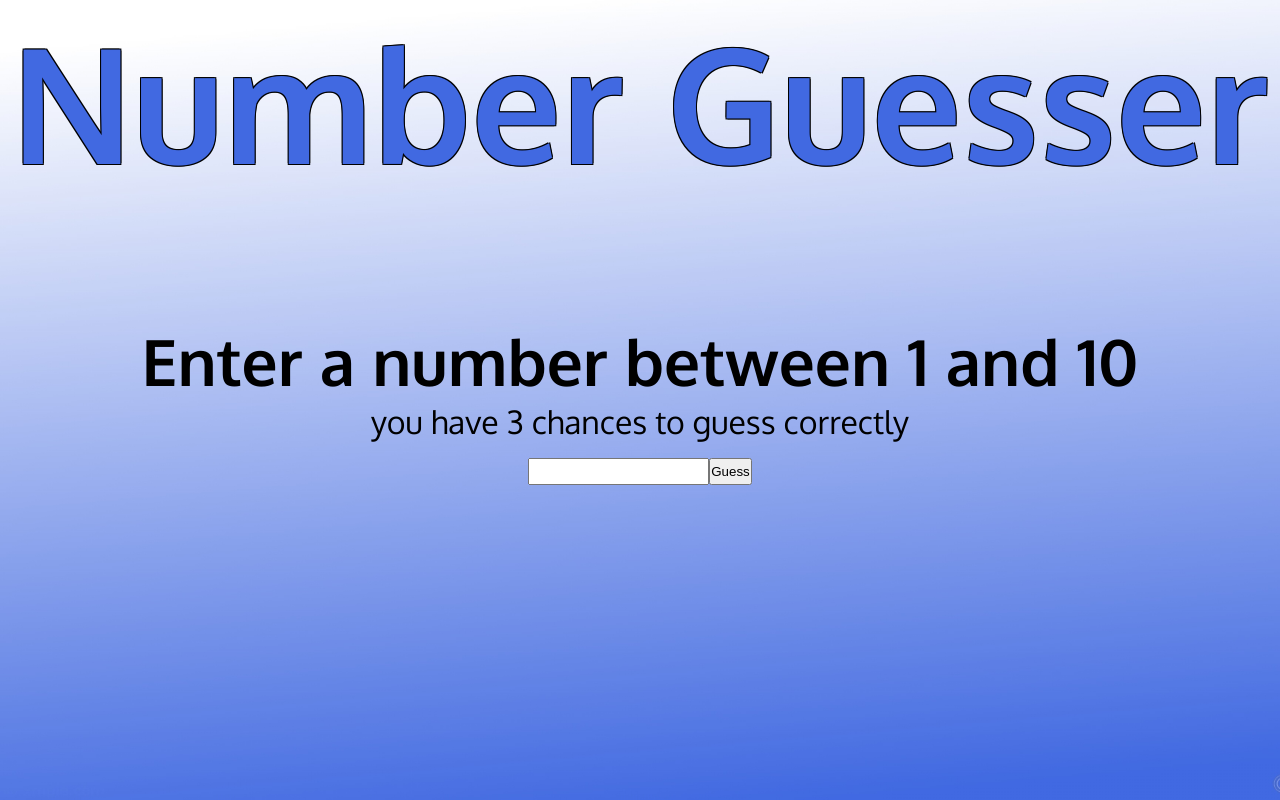
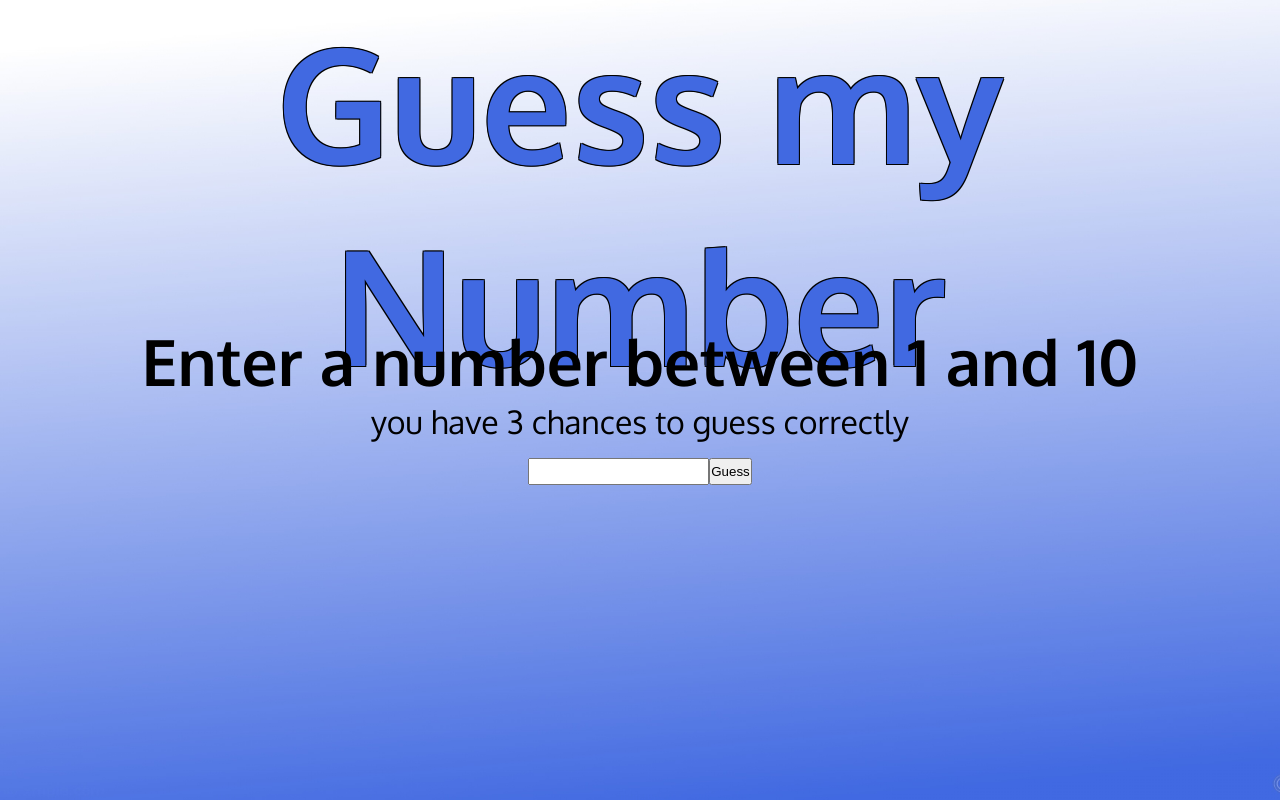
Before and after one commit to JibranH24/Number-Guesser-Game, a plain HTML site: page index.html in a window 1280 px wide. Drawn offline with Linux system fonts and the light colour scheme.

Commit message:
added favicon and changed name

```diff
--- a/index.html
+++ b/index.html
@@ -4,16 +4,17 @@
     <meta charset="UTF-8">
     <meta http-equiv="X-UA-Compatible" content="IE=edge">
     <meta name="viewport" content="width=device-width, initial-scale=1.0">
-    <title>Number Guesser</title>
+    <title>Guess my Number</title>
     <link rel="stylesheet" href="style.css">
     <link rel="preconnect" href="https://fonts.googleapis.com">
     <link rel="preconnect" href="https://fonts.gstatic.com" crossorigin>
     <link href="https://fonts.googleapis.com/css2?family=IM+Fell+DW+Pica:ital@1&family=Oxygen:wght@400;700&display=swap" rel="stylesheet">
     <script src="script.js" defer></script>
+    <link rel="shortcut icon" type="image/jpg" href="numberPics/faviconq.png"/>
 </head>
 <body>
     <header>
-        <h1>Number Guesser </h1>
+        <h1>Guess my Number </h1>
 
     </header>
     <section>
```
Also changed, not shown: numberPics/faviconq.png (added).
